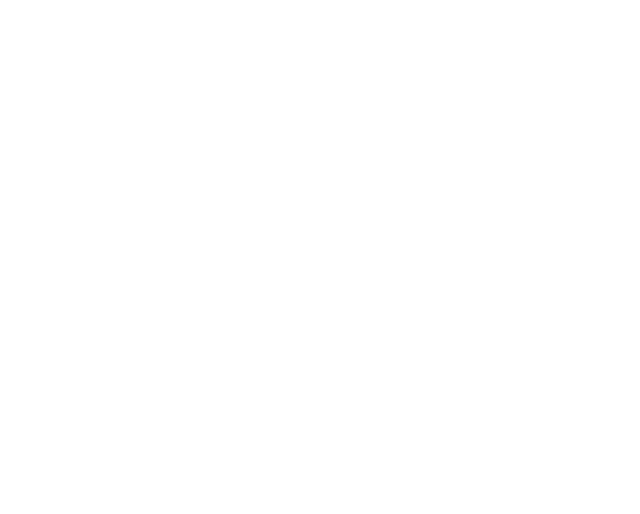
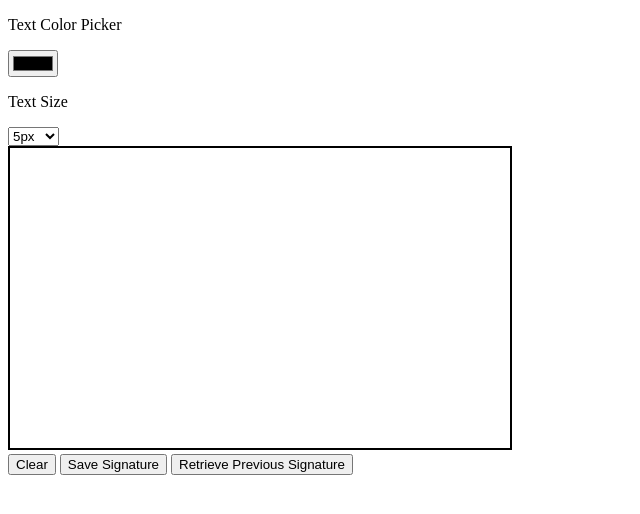
Before and after one commit to SahebChandok/SignatureApp, a plain HTML site: page index.html in a window 1280 px wide. Shown: the whole page, without its empty margins (0-640 px from the left). Drawn offline with Linux system fonts and the light colour scheme.

Commit message:
HTML Code

```diff
--- a/index.html
+++ b/index.html
@@ -4,8 +4,41 @@
     <meta charset="UTF-8">
     <meta name="viewport" content="width=device-width, initial-scale=1.0">
     <title>Signature</title>
+    <style>
+        .canvas{
+            border: 2px solid black;
+        }
+    </style>
 </head>
 <body>
+    <div class="main">
+        <div class="top">
+            <div class="top-left">
+                <p>Text Color Picker</p>
+                <input type="color" class="textColorPicker" id="textColorPicker">
+            </div>
+            <div class="top-right">
+                <p>Text Size</p>
+                <select name="thickness" id="textThickness">
+                    <option value="5">5px</option>
+                    <option value="10">10px</option>
+                    <option value="20">20px</option>
+                    <option value="30">30px</option>
+                    <option value="40">40px</option>
+                </select>
+            </div>
+        </div>
 
+        <div class="middle">
+            <canvas class="canvas" id="myCanvas" width="500" height="300"></canvas>
+        </div>
+
+        <div class="bottom">
+            <button type="button" class="btn btn-danger" id="clearButton">Clear</button>
+            <button type="button" class="btn btn-success" id="saveButton">Save Signature</button>
+            <button type="button" class="btn btn-warning" id="retrieveButton">Retrieve Previous Signature</button>
+        </div>
+
+    </div>
 </body>
 </html>
```
